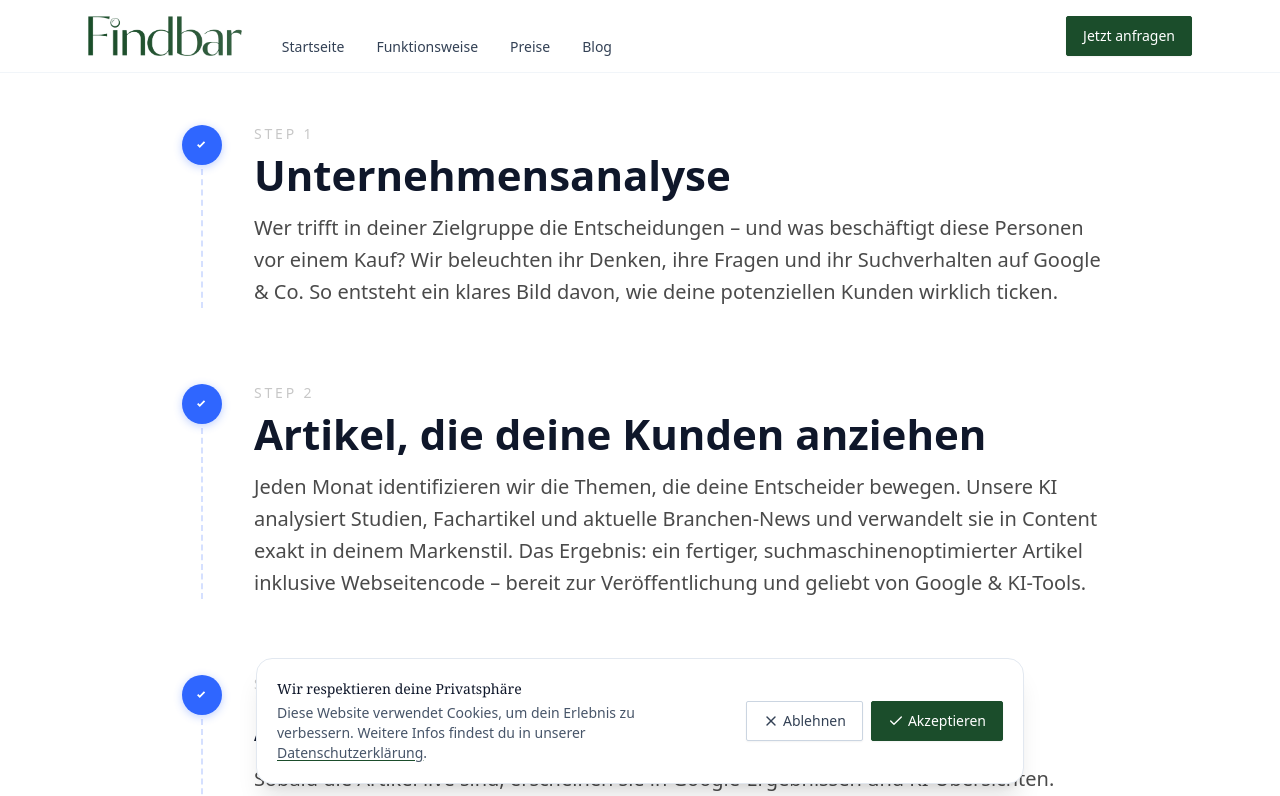
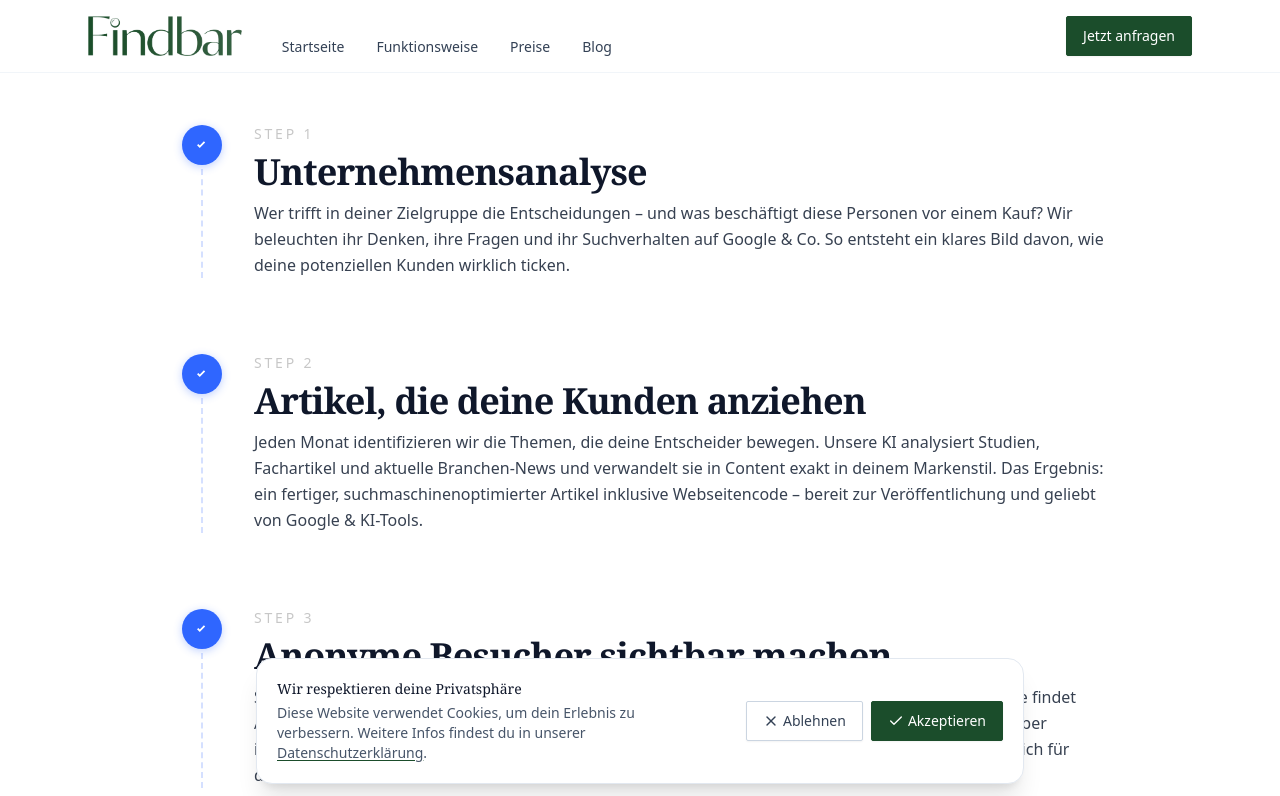
Before and after one commit to lennartnm/findbar_website, a Next.js app: page /funktionsweise in a window 1280 px wide. Shown: the top 796 px of the page. Built offline with nearby package versions, Linux system fonts and the light colour scheme.

Commit message:
Update page.tsx

```diff
--- a/src/app/funktionsweise/page.tsx
+++ b/src/app/funktionsweise/page.tsx
@@ -1,10 +1,10 @@
 import type { Metadata } from "next";
-import Header from "@/components/ui/Header"; // Pfad bei Bedarf anpassen
-import Footer from "@/components/ui/Footer"; // Pfad bei Bedarf anpassen
+import Header from "@/components/ui/Header"; // ggf. Pfad anpassen
+import Footer from "@/components/ui/Footer"; // ggf. Pfad anpassen
 import styles from "./funktionsweise.module.css";
 
 export const metadata: Metadata = {
-  title: "Findbar: Funktionsweise",
+  title: "So funktioniert’s – Ablauf",
   description:
     "Von Unternehmensanalyse bis langfristigem Effekt: So läuft unser Content-und-Lead-Prozess ab.",
 };
@@ -69,8 +69,12 @@ export default function Page() {
 
                 <div className={styles.content}>
                   <div className={styles.kicker}>Step {step.id}</div>
-                  <h2 className={styles.title}>{step.title}</h2>
-                  <p className={styles.text}>{step.body}</p>
+                  <h2 className="text-4xl font-semibold tracking-tight font-serif">
+                    {step.title}
+                  </h2>
+                  <p className="text-base leading-relaxed text-gray-700 mt-2">
+                    {step.body}
+                  </p>
                 </div>
               </li>
             ))}
@@ -85,8 +89,17 @@ export default function Page() {
 
 function CheckIcon() {
   return (
-    <svg width="18" height="18" viewBox="0 0 20 20" role="img" aria-label="abgehakt">
-      <path d="M7.5 13.3l-3-3 1.4-1.4 1.6 1.6 4.6-4.6 1.4 1.4-6 6z" fill="#fff" />
+    <svg
+      width="18"
+      height="18"
+      viewBox="0 0 20 20"
+      role="img"
+      aria-label="abgehakt"
+    >
+      <path
+        d="M7.5 13.3l-3-3 1.4-1.4 1.6 1.6 4.6-4.6 1.4 1.4-6 6z"
+        fill="#fff"
+      />
     </svg>
   );
 }
```
